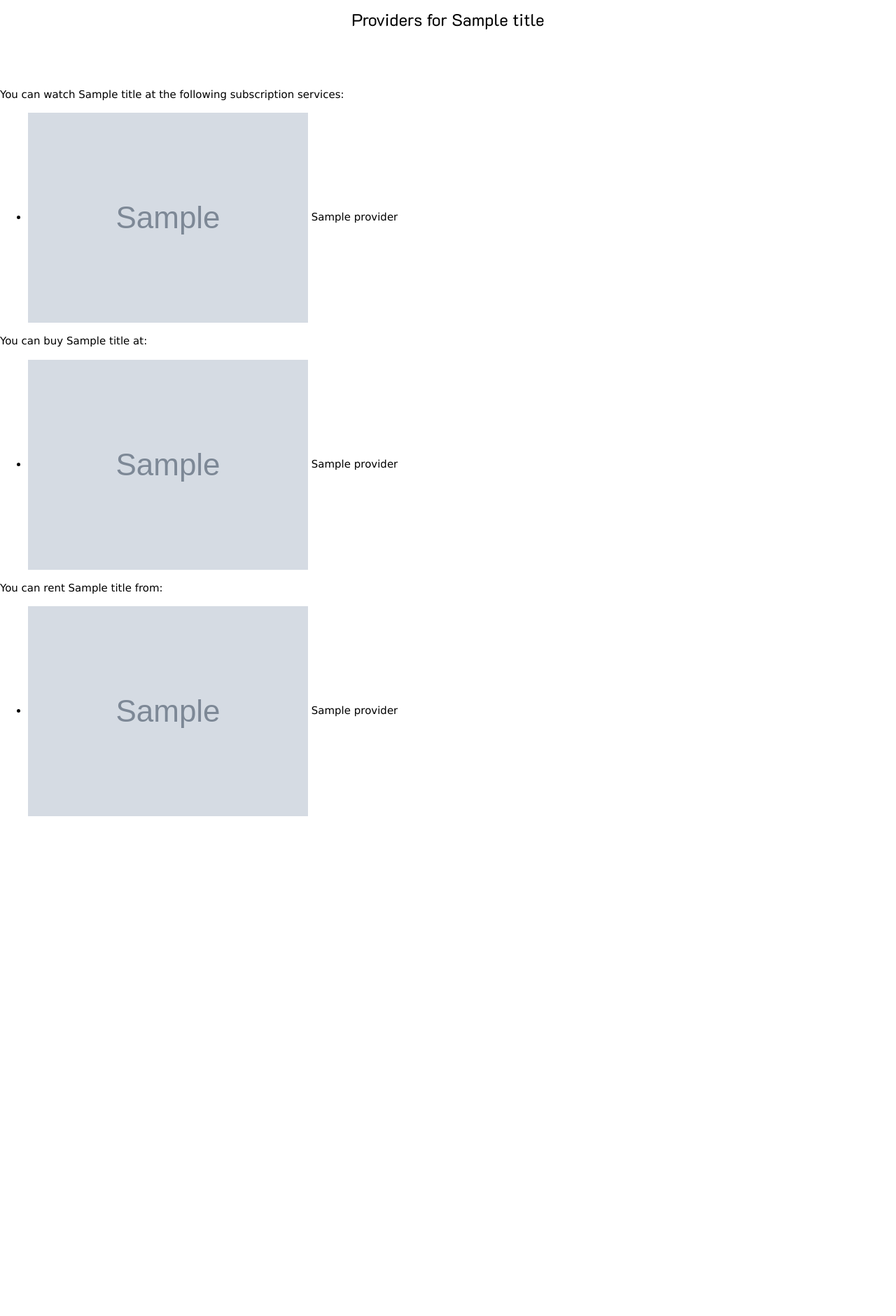
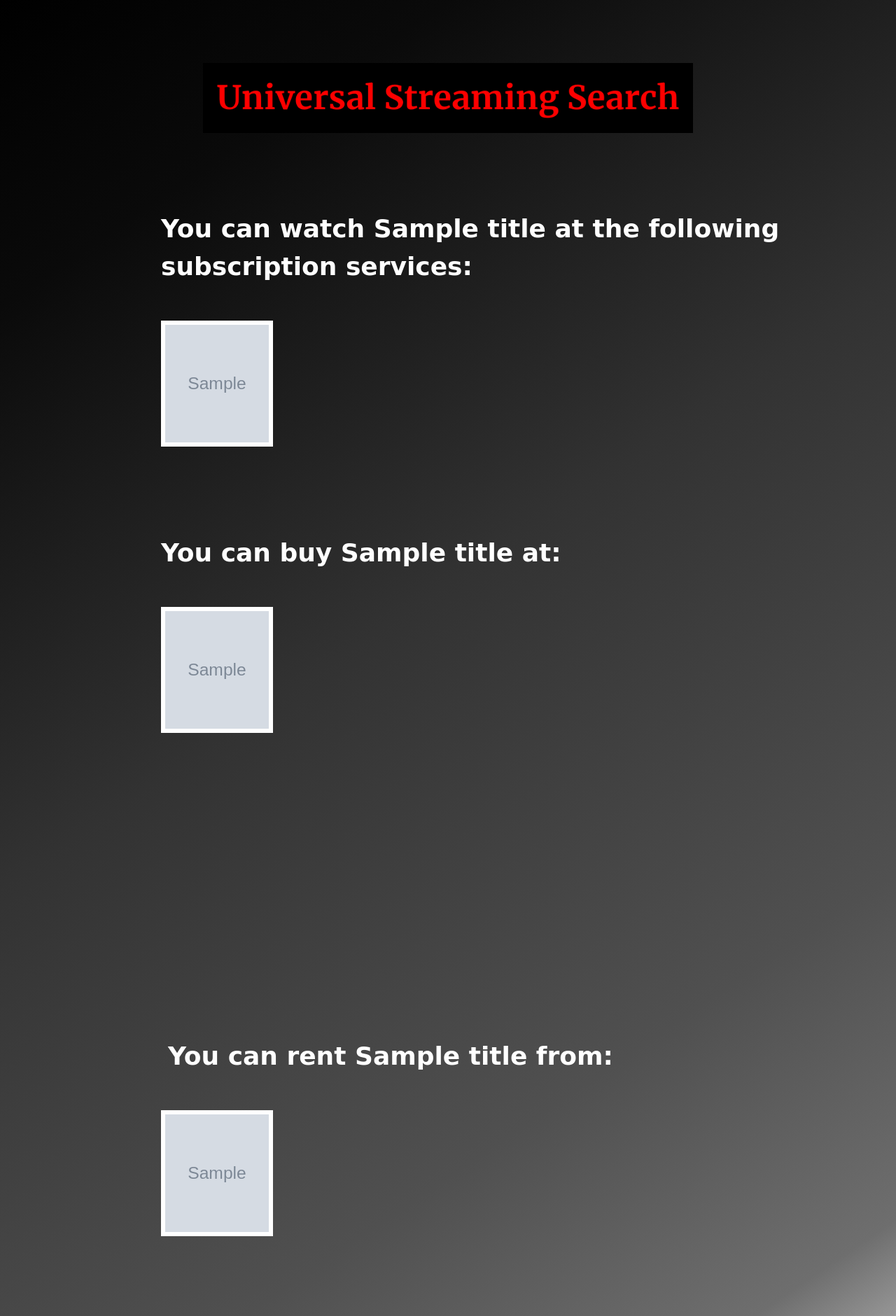
Before and after one commit to adithbharadwaj/Streamsearch, a Flask app: template templates/providers.html in a window 1280 px wide. Shown: the whole page at 70% size. Before the commit the page ends 1166 px from the top, so only its background shows below. Run offline with Flask 3, Linux system fonts and the light colour scheme; the template is opened without the code that fills it: most values are stand-ins (such as "Sample title", 1, 10 or a date in 2020); grey boxes marked "Sample" are stand-in pictures.

Commit message:
add providers UI

```diff
--- a/templates/providers.html
+++ b/templates/providers.html
@@ -10,41 +10,85 @@
         <link rel="stylesheet" href="https://cdnjs.cloudflare.com/ajax/libs/font-awesome/4.7.0/css/font-awesome.min.css">
     </head>
 
-    <body>
-        <h1 style="font-family: 'K2D';font-size: 24px;text-align: center;color: black;">Providers for {{title}}</h1><br><br><br>
+    <style>
+    .c {
+      float: left;
+      display: grid;
+      align-items: center;
+      padding-left: 10px;
+      margin-left: 55px;
+      margin-bottom: 80px;
+    }
+    .media{
+      margin-left: 15px ;
+      margin-right: 15px;
+      height: 180px;
+      width: 160px;
+      border: 6px solid white;
+    }
+    body{
+      background: -webkit-linear-gradient(top left, rgba(0, 0, 0,1) 0%, rgba(10,10,10,1) 16%, rgba(50,50,50,1) 46%, rgba(80,80,80,1) 77%, rgba(110,110,110,1) 95%, rgba(150,150,150,1) 100%);
+      color: white;
+    }
+    .movie-image{
+        float: left;
+        width: 152px;
+        height: 214px;
+        position: relative;
+    }
+  </style>
 
+    <body style="margin: 150px;">
+    <form>
+            <center><img src="/static/UniStreamSearch.png" height="100" width="700" style="margin-bottom: 100px; margin-top: -60px"></center>
+        </form>
         <!-- Subscription -->
         {% if providers['flatrate'] %}
-            You can watch {{title}} at the following subscription services:
-            <ul>
+            <h1 style="padding-left: 80px; margin-bottom: 50px; font-family: cursive; font-weight: bold">You can watch {{title}} at the following subscription services:</h1>
+
             {% for provider in providers['flatrate'] %}
-                    <li><img src="{{provider.logo_path}}"/> {{provider.name}}</li>
+                <div class="c">
+                    <div class="movie-image">
+                        <img class="media" src="{{provider.logo_path}}"/>
+                    </div>
+                </div>
             {% endfor %}
-            </ul>
+
         {% else %}
             {{title}} is not available on any subscription services.
         {% endif %}
 
-        <!-- Buy -->
+        <p style="padding-bottom: 90px; padding-top: 200px"></p>
+
         {% if providers['buy'] %}
-            You can buy {{title}} at:
-            <ul>
+            <h1 style="padding-left: 80px; margin-bottom: 50px; font-family: cursive; font-weight: bold">You can buy {{title}} at: </h1>
+
         {% for provider in providers['buy'] %}
-                    <li><img src="{{provider.logo_path}}"/> {{provider.name}}</li>
+            <div class="c">
+                <div class="movie-image">
+                    <img class="media"  src="{{provider.logo_path}}"/>
+                </div>
+            </div>
         {% endfor %}
-            </ul>
+
         {% else %}
             {{title}} is not available for purchase.
         {% endif %}
 
+        <p style="padding-bottom: 80px; padding-top: 100px; padding:300px;"></p>
+
         <!-- Rent -->
         {% if providers['rent'] %}
-            You can rent {{title}} from:
-            <ul>
+            <h1 style="padding-left: 90px; margin-bottom: 50px; font-family: cursive; font-weight: bold"> You can rent {{title}} from: </h1>
+
         {% for provider in providers['rent'] %}
-                    <li><img src="{{provider.logo_path}}"/> {{provider.name}}</li>
+            <div class="c">
+                <div class="movie-image">
+                    <img class="media"  src="{{provider.logo_path}}"/>
+                </div>
+            </div>
         {% endfor %}
-            </ul>
+
         {% else %}
             {{title}} is not available for rent.
         {% endif %}
```
Lines whose indentation alone changed are shown as unchanged.
